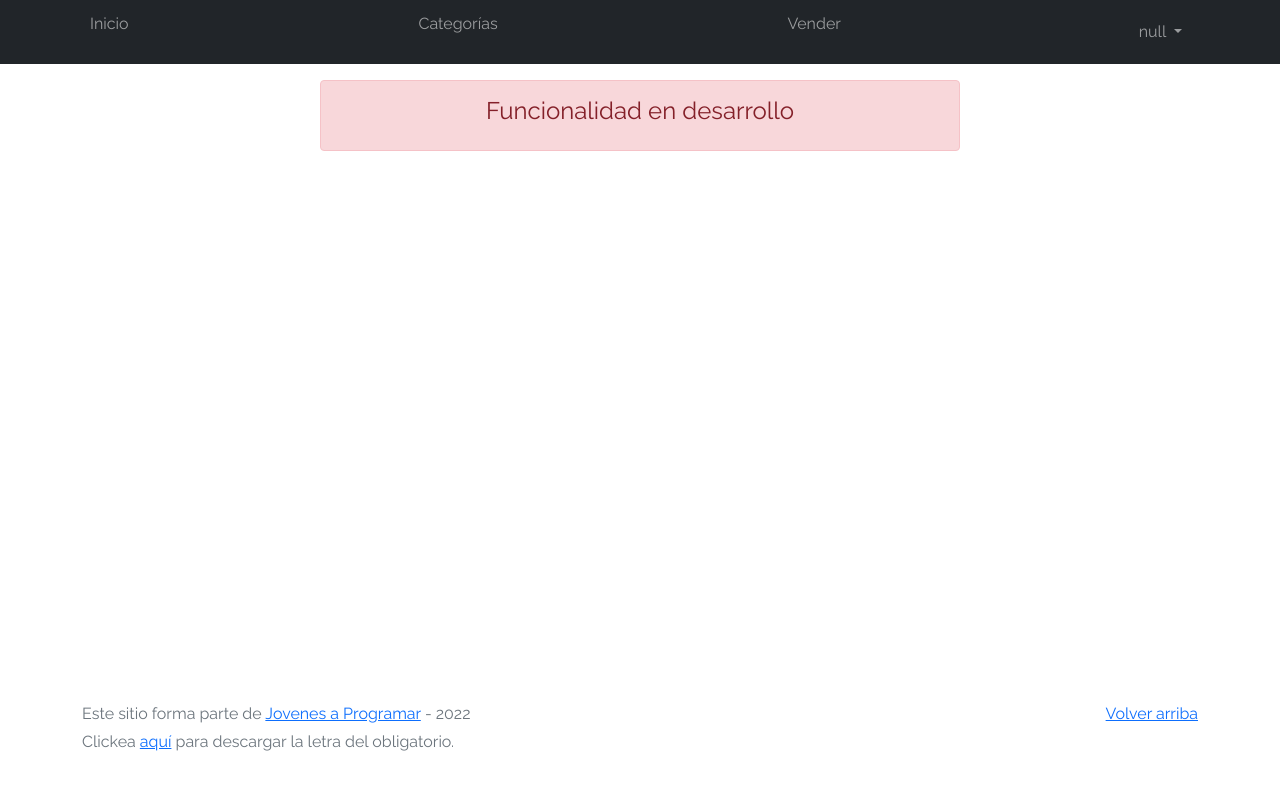
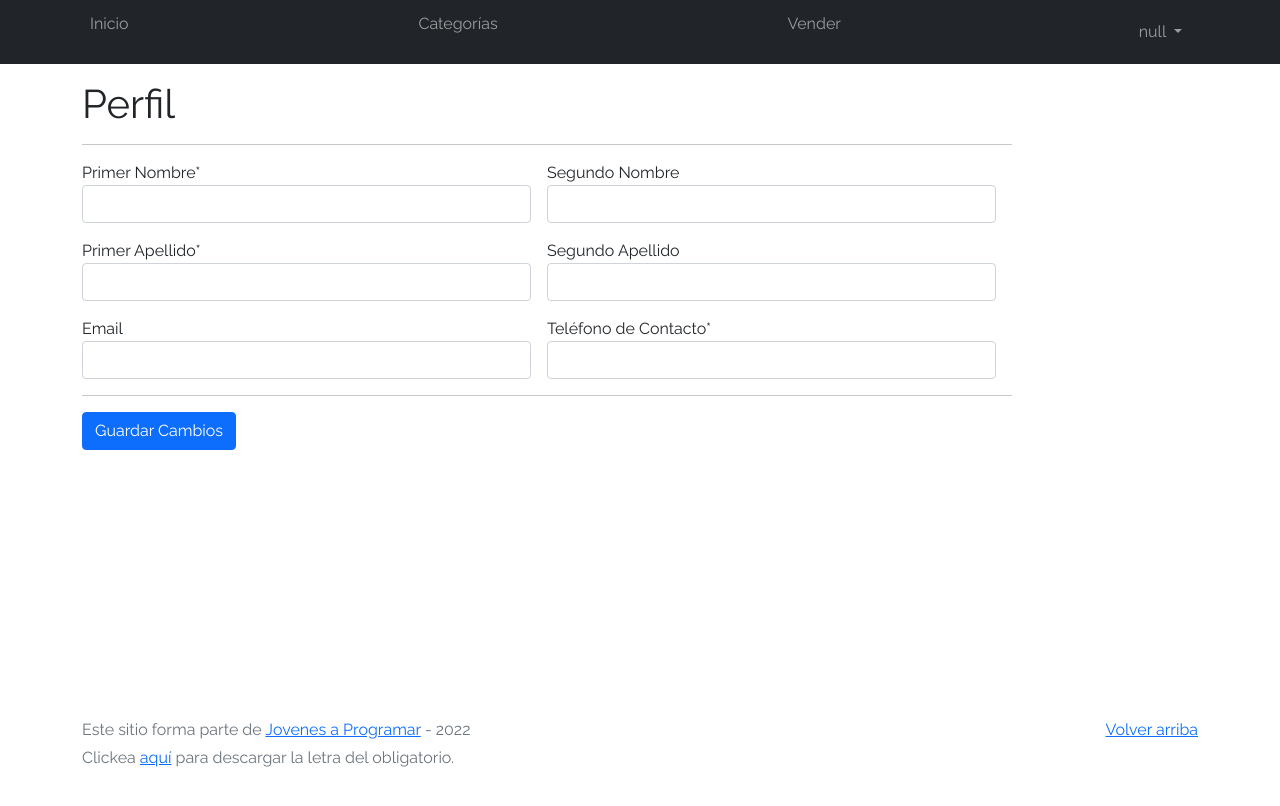
Before and after one commit to paloolascoaga/paloolascoaga.github.io, a plain HTML site: page my-profile.html in a window 1280 px wide. Drawn offline with Linux system fonts and the light colour scheme.

Commit message:
entrega7

```diff
--- a/js/my-profile.js
+++ b/js/my-profile.js
@@ -0,0 +1,62 @@
+let EmailProfile= ''
+let PrimerNombre = document.getElementById("primnombre");
+let SegundoNombre= document.getElementById("segnombre");
+let PrimerApellido= document.getElementById("PrimApellido");
+let SegundoApellido= document.getElementById("segapellido");
+let Telefono = document.getElementById("tel");
+
+
+
+
+document.addEventListener('DOMContentLoaded', function() {
+    MostrarEmail();
+    MostrarLS();
+
+})
+
+function MostrarEmail(){
+    EmailProfile = localStorage.getItem("Username")
+    document.getElementById("emailjj").value = EmailProfile
+
+
+
+}
+
+(() => {
+    'use strict'
+
+    // Fetch all the forms we want to apply custom Bootstrap validation styles to
+    const forms = document.querySelectorAll('.needs-validation')
+
+    // Loop over them and prevent submission
+    Array.from(forms).forEach(form => {
+      form.addEventListener('submit', event => {
+        if (!form.checkValidity()) {
+          event.preventDefault()
+          event.stopPropagation()
+
+        }
+    GuardarLS()
+    MostrarLS()
+
+        form.classList.add('was-validated')
+      }, false)
+    })
+  })()
+
+function GuardarLS() {
+    localStorage.setItem("Nombre", PrimerNombre.value);
+    localStorage.setItem("Apellido", PrimerApellido.value);
+    localStorage.setItem("TelContacto", Telefono.value);
+    localStorage.setItem("SeguNombre", SegundoNombre.value);
+    localStorage.setItem("SeguApellido", SegundoApellido.value);
+
+}
+
+function MostrarLS(){
+    PrimerNombre.value = localStorage.getItem("Nombre")
+    PrimerApellido.value =   localStorage.getItem("Apellido")
+    Telefono.value = localStorage.getItem("TelContacto")
+    SegundoNombre.value = localStorage.getItem("SeguNombre")
+    SegundoApellido.value = localStorage.getItem("SeguApellido")
+}
--- a/my-profile.html
+++ b/my-profile.html
@@ -53,10 +53,43 @@
   </nav>
   <main>
     <div class="container">
-      <div class="alert alert-danger text-center" role="alert">
-        <h4 class="alert-heading">Funcionalidad en desarrollo</h4>
+      <h1 class="mt-3 mb-3">Perfil</h1>
+      <hr class="col-10">
+      <form class="needs-validation" novalidate>
+      <div class="row g-3 col-10">
+        <div class="col-6">
+          <label for="primnombre">Primer Nombre*</label>
+          <input type="text" class="form-control"  aria-label="Primer Nombre" id="primnombre" required>
+        </div>
+        <div class="col-6">
+          <Label>Segundo Nombre</Label>
+          <input type="text" class="form-control" aria-label="segundonombre" id="segnombre">
+        </div>
+
+        <div class="col-6">
+          <label for="PrimApellido">Primer Apellido*</label>
+          <input type="text" class="form-control"  aria-label="Primer Apellido" id="PrimApellido" required>
+        </div>
+        <div class="col-6">
+          <Label> Segundo Apellido</Label>
+          <input type="text" class="form-control"  aria-label="SegApellido" id="segapellido">
+        </div>
+
+        <div class="col-6">
+          <label for="emailjj">Email</label>
+          <input type="email" class="form-control"  aria-label="Email" id="emailjj">
+        </div>
+        <div class="col-6">
+          <Label> Teléfono de Contacto*</Label>
+          <input type="text" class="form-control"  aria-label="tel" id="tel" required>
+        </div>
+
       </div>
+      <hr class="col-10">
+      <button type="Submit" class="btn btn-primary">Guardar Cambios</button>
+
     </div>
+  </form>
   </main>
   <footer class="text-muted">
     <div class="container">
```
